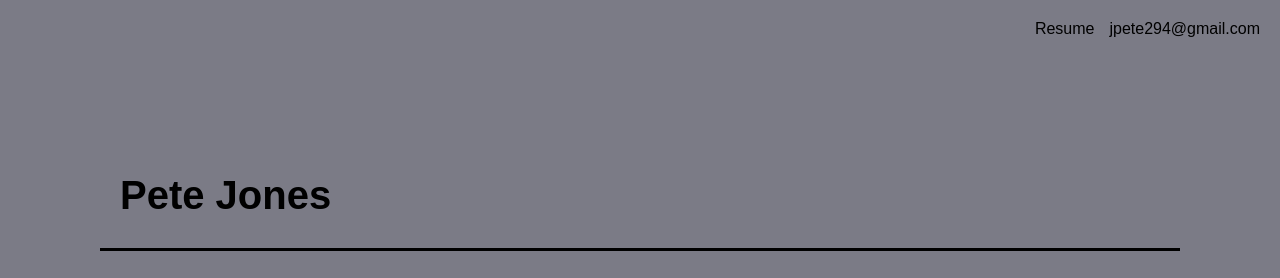
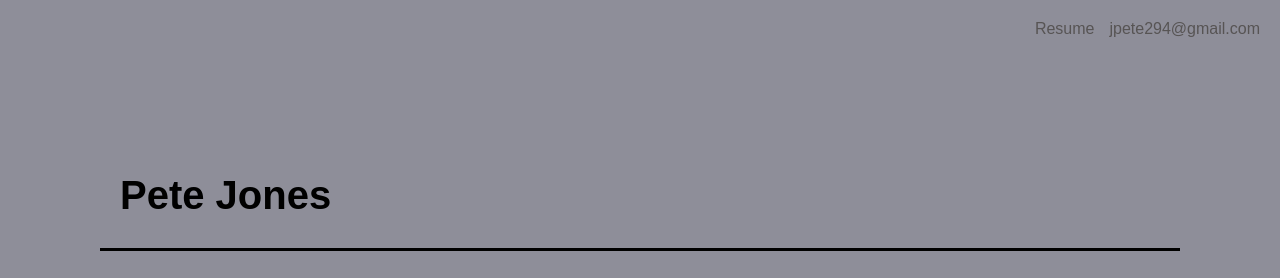
Before and after one commit to ptejns/ptejns.github.io, a plain HTML site: page index.html in a window 1280 px wide. Shown: the top 278 px of the page. Drawn offline with Linux system fonts and the light colour scheme.

Commit message:
Update style.css

```diff
--- a/style.css
+++ b/style.css
@@ -12,7 +12,7 @@ body {
     justify-content: center;
     align-items: center;
     min-height: 100vh;
-    background-color: #7b7b86;
+    background-color: #8e8e99;
     color: #000000;
     padding: 20px;
     text-align: center;
@@ -30,7 +30,7 @@ body {
 }
 
 .resume-link, .email-text {
-    color: #000000;
+    color: #575454;
     font-weight: normal;
     text-decoration: none;
 }
```
